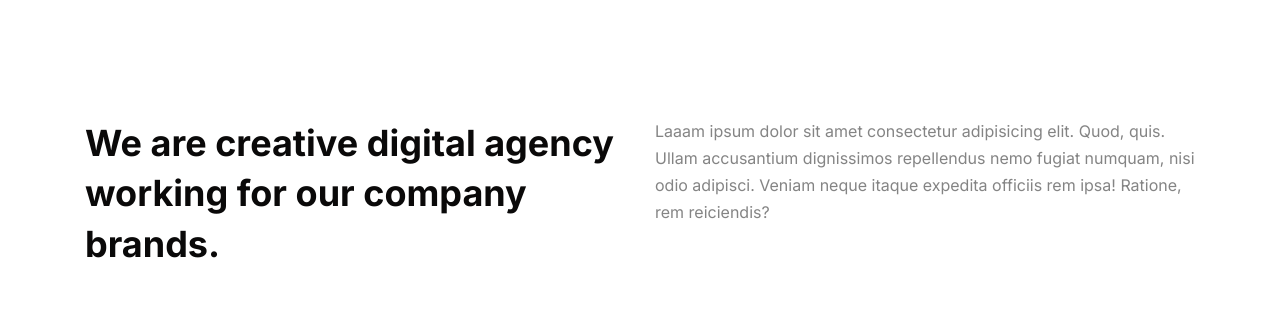
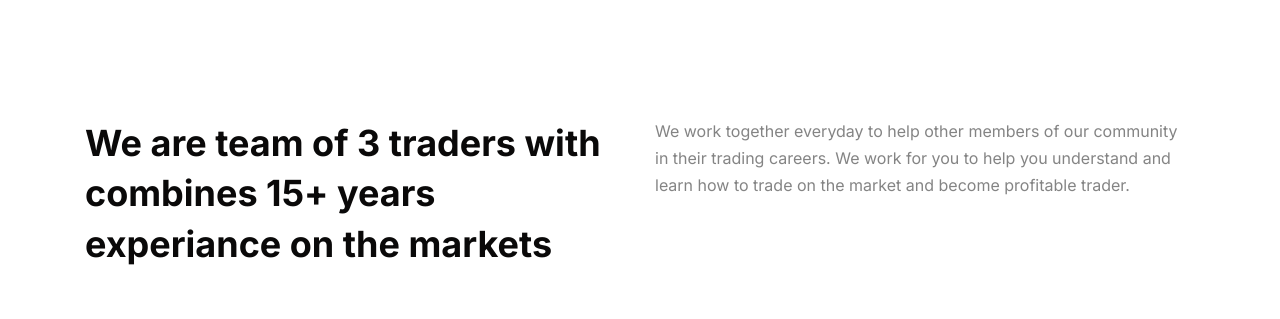
Before and after one commit to delivery4u/parkzone, a React (Create React App) app: page / in a window 1280 px wide. Shown: the part 1989-2308 px from the top of the page. Built offline with nearby package versions, Linux system fonts and the light colour scheme.

Commit message:
Update Corporate.js

```diff
--- a/src/pages/Corporate.js
+++ b/src/pages/Corporate.js
@@ -86,11 +86,11 @@ const Corporate = () => {
                         <div className="row">
                             <div className="col-lg-6">
                                 <div className="content">
-                                    <h3 className="title">We are creative digital agency working for our company brands.</h3>
+                                    <h3 className="title">We are team of 3 traders with combines 15+ years experiance on the markets</h3>
                                 </div>
                             </div>
                             <div className="col-lg-6">
-                                <p className="mb--10">Laaam ipsum dolor sit amet consectetur adipisicing elit. Quod, quis. Ullam accusantium dignissimos repellendus nemo fugiat numquam, nisi odio adipisci. Veniam neque itaque expedita officiis rem ipsa! Ratione, rem reiciendis?</p>
+                                <p className="mb--10">We work together everyday to help other members of our community in their trading careers. We work for you to help you understand and learn how to trade on the market and become profitable trader. </p>
                             </div>
                         </div>
                     </div>
```
